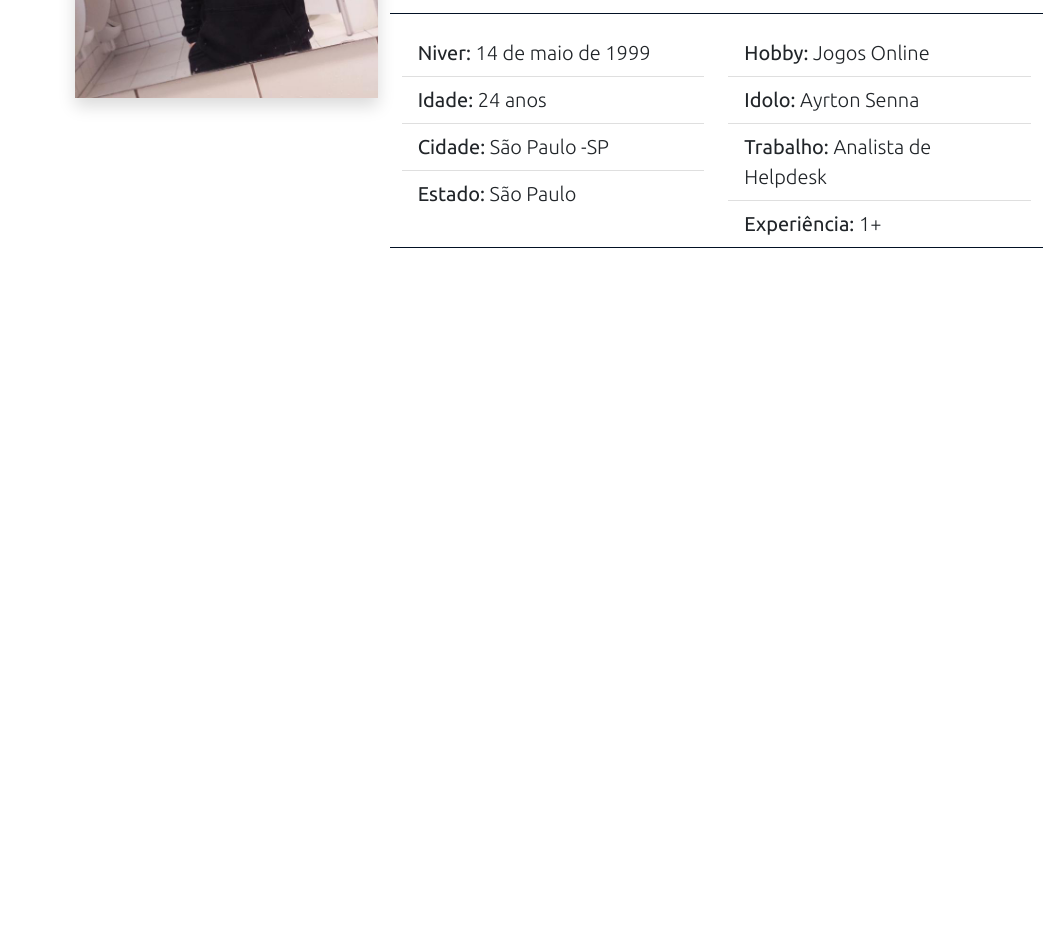
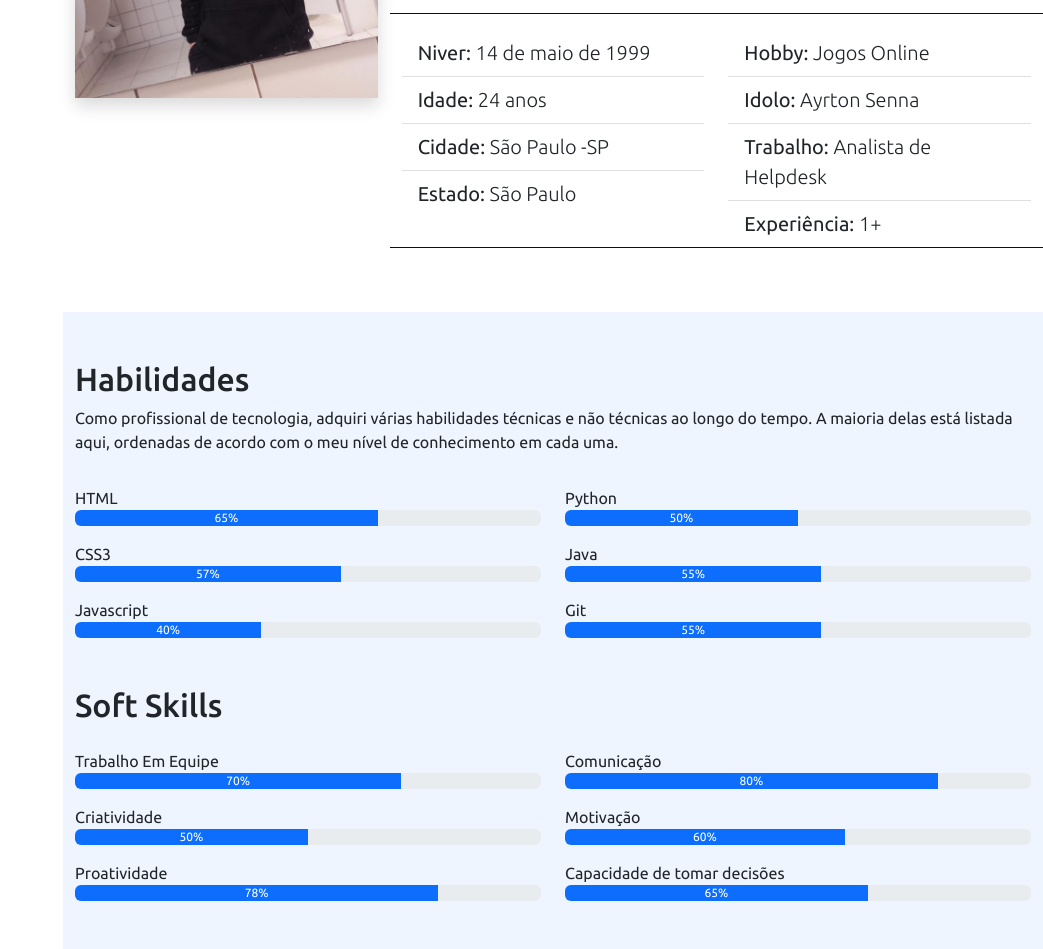
Before and after one commit to Mourex99/Portfolio, a plain HTML site: page templates/index.html in a window 1280 px wide. Shown: the part 1467-2416 px from the top of the page, without its empty margins (237-1280 px from the left). Before the commit the page ends 1731 px from the top, so only its background shows below. Drawn offline with nearby package versions, Linux system fonts and the light colour scheme; files whose address does not match are found by name.

Commit message:
Atualização do Portfólio section habilidades

```diff
--- a/static/script.js
+++ b/static/script.js
@@ -9,3 +9,17 @@ menuMobile.addEventListener('click', () => {
     : menuMobile.classList.replace("bi-x", "bi-list")
     body.classList.toggle("menu-nav-active")
 })
+
+
+/* Fechar o menu quando clicar em algum item e muda o icone para list 9*/
+
+const navItem = document.querySelectorAll('.nav-item')
+
+navItem.forEach(item => {
+   item.addEventListener("click", () => {
+    if (body.classList.contains("menu-nav-active")) {
+        body.classList.remove("menu-nav-active")
+        menuMobile.classList.replace("bi-x", "bi-list");
+    }
+   })
+})
--- a/static/style.css
+++ b/static/style.css
@@ -183,3 +183,7 @@ body::-webkit-scrollbar-thumb {
 hr{
   border-color: #021124;                    /* Linha da lista*/
 }
+
+.section-bg{
+  background-color: #eff5ff;
+}
--- a/templates/index.html
+++ b/templates/index.html
@@ -45,7 +45,7 @@
 
                 </li>
                 <li class="nav-item">
-                    <a class="nav-link" href="#"><i class="bi bi-list-check"></i> Habilidades</a>
+                    <a class="nav-link" href="#habilidades"><i class="bi bi-list-check"></i> Habilidades</a>
 
                   </li>
                   <li class="nav-item">
@@ -70,7 +70,7 @@
 
     <main id="main">
 
-      <section id="inicio" class="row m-0 p-0">             <!-- Todo .col deve estar dentro de uma class="row"-->
+      <section id="inicio" class="row m-0 p-0">       <!-- Todo .col deve estar dentro de uma class="row"-->
         <div class="col-md-5 d-flex justify-content-center align-items-center flex-column">
           <h2 class="text-white text-shadow">Mateus Moura</h2>
             <span id="subtitle" class="text-white text-shadow">Estudante de T.I</span>
@@ -161,6 +161,83 @@ Em resumo, estou constantemente em busca de crescimento e aprendizado na minha c
 
       </section>
 
+      <section class="mt-5 section-bg" id="habilidades">
+
+             <div class="container pb-5">
+                <h2 class="pt-5">Habilidades</h2>
+                <p>Como profissional de tecnologia, adquiri várias habilidades técnicas e não técnicas ao longo do tempo. A maioria delas está listada aqui, ordenadas de acordo com o meu nível de conhecimento em cada uma.</p>
+
+                <div class="row">
+
+                    <div class="col-md-6">
+                      <p class='mt-3 mb-0'>HTML</p>
+                      <div class="progress" role="progressbar" aria-label="Example with label" aria-valuenow="65" aria-valuemin="0" aria-valuemax="100">
+                        <div class="progress-bar" style="width: 65%">65%</div>
+                      </div>
+                      <p class='mt-3 mb-0'>CSS3</p>
+                      <div class="progress" role="progressbar" aria-label="Example with label" aria-valuenow="57" aria-valuemin="0" aria-valuemax="100">
+                        <div class="progress-bar" style="width: 57%">57%</div>
+                    </div>
+                    <p class='mt-3 mb-0'>Javascript</p>
+                      <div class="progress" role="progressbar" aria-label="Example with label" aria-valuenow="40" aria-valuemin="0" aria-valuemax="100">
+                        <div class="progress-bar" style="width: 40%">40%</div>
+                    </div>
+                    </div>
+
+
+                    <div class="col-md-6">
+                      <p class='mt-3 mb-0'>Python</p>
+                      <div class="progress" role="progressbar" aria-label="Example with label" aria-valuenow="50" aria-valuemin="0" aria-valuemax="100">
+                        <div class="progress-bar" style="width: 50%">50%</div>
+                    </div>
+                    <p class='mt-3 mb-0'>Java</p>
+                      <div class="progress" role="progressbar" aria-label="Example with label" aria-valuenow="55" aria-valuemin="0" aria-valuemax="100">
+                        <div class="progress-bar" style="width: 55%">55%</div>
+                    </div>
+                    <p class='mt-3 mb-0'>Git</p>
+                      <div class="progress" role="progressbar" aria-label="Example with label" aria-valuenow="55" aria-valuemin="0" aria-valuemax="100">
+                        <div class="progress-bar" style="width: 55%">55%</div>
+                    </div>
+                    </div>
+
+
+             </div>
+
+             <div class="row">
+              <h2 class="pt-5">Soft Skills</h2>
+              <div class="col-md-6">
+                <p class='mt-3 mb-0'>Trabalho Em Equipe</p>
+                      <div class="progress" role="progressbar" aria-label="Example with label" aria-valuenow="70" aria-valuemin="0" aria-valuemax="100">
+                        <div class="progress-bar" style="width: 70%">70%</div>
+                      </div>
+                      <p class='mt-3 mb-0'>Criatividade</p>
+                      <div class="progress" role="progressbar" aria-label="Example with label" aria-valuenow="50" aria-valuemin="0" aria-valuemax="100">
+                        <div class="progress-bar" style="width: 50%">50%</div>
+                    </div>
+                    <p class='mt-3 mb-0'>Proatividade</p>
+                      <div class="progress" role="progressbar" aria-label="Example with label" aria-valuenow="78" aria-valuemin="0" aria-valuemax="100">
+                        <div class="progress-bar" style="width: 78%">78%</div>
+                    </div>
+              </div>
+              <div class="col-md-6">
+                <p class='mt-3 mb-0'>Comunicação</p>
+                <div class="progress" role="progressbar" aria-label="Example with label" aria-valuenow="80" aria-valuemin="0" aria-valuemax="100">
+                  <div class="progress-bar" style="width: 80%">80%</div>
+              </div>
+              <p class='mt-3 mb-0'>Motivação</p>
+                      <div class="progress" role="progressbar" aria-label="Example with label" aria-valuenow="60" aria-valuemin="0" aria-valuemax="100">
+                        <div class="progress-bar" style="width: 60%">60%</div>
+                    </div>
+                    <p class='mt-3 mb-0'>Capacidade de tomar decisões</p>
+                      <div class="progress" role="progressbar" aria-label="Example with label" aria-valuenow="65" aria-valuemin="0" aria-valuemax="100">
+                        <div class="progress-bar" style="width: 65%">65%</div>
+                    </div>
+              </div>
+
+             </div>
+
+      </section>
+
     </main>
 
 
```
